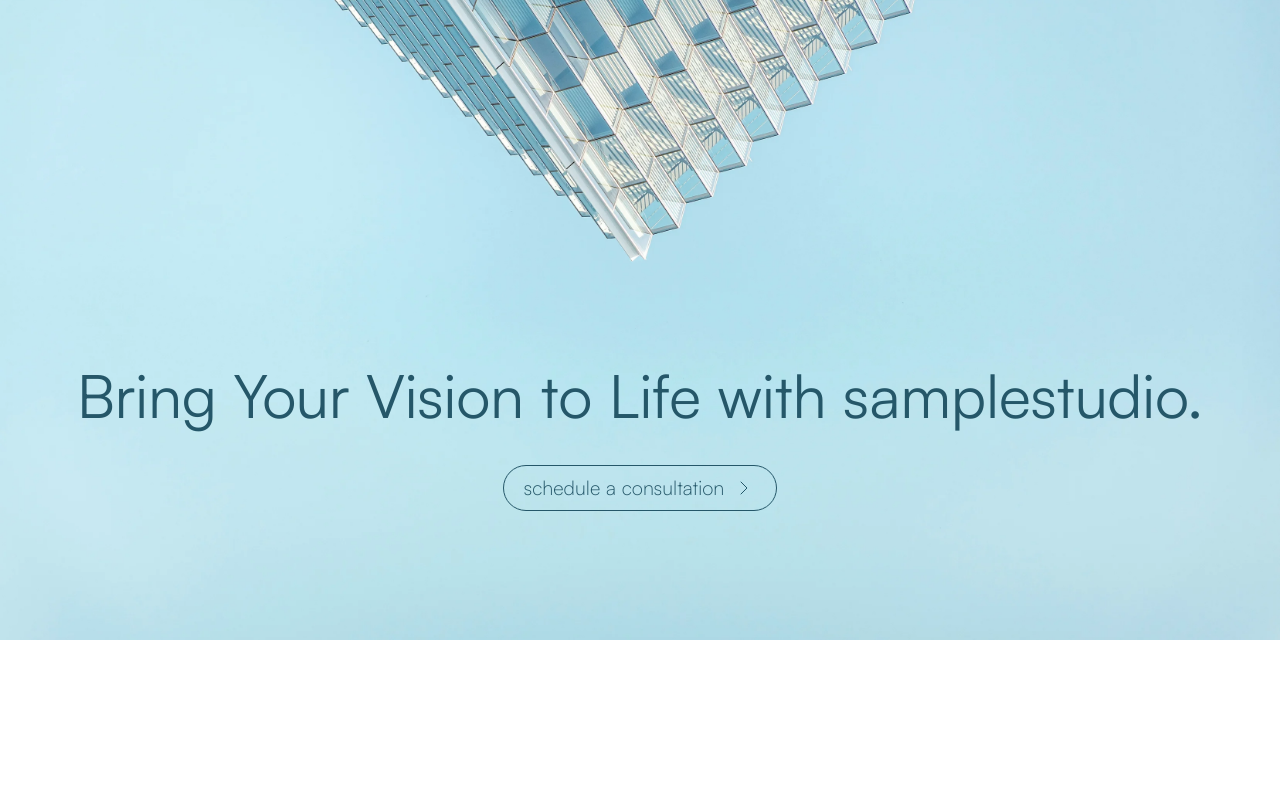
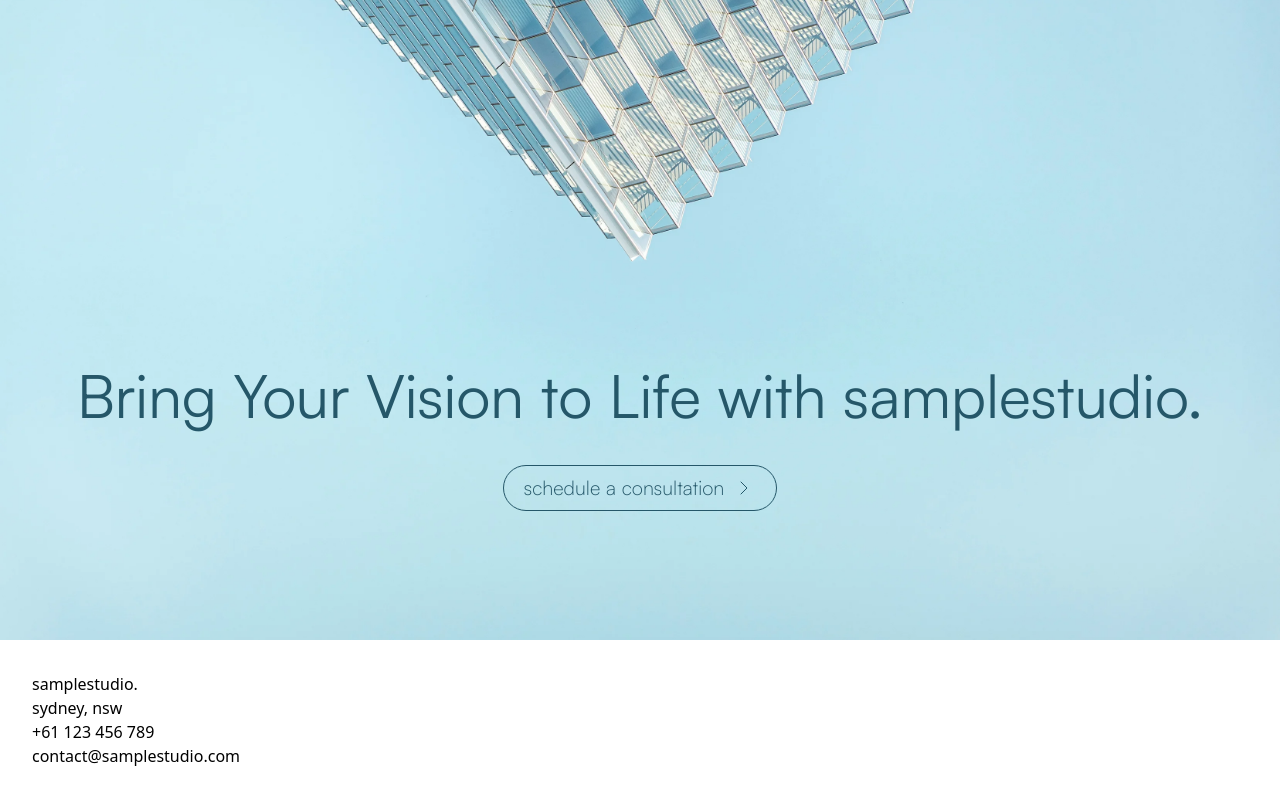
Before and after one commit to swayamsth/samplestudio, a React (Vite) app: page / in a window 1280 px wide. Shown: the part 6124-6924 px from the top of the page. Before the commit the page ends 6764 px from the top, so only its background shows below. Built offline with nearby package versions, Linux system fonts and the light colour scheme.

Commit message:
Footer Section

```diff
--- a/src/App.jsx
+++ b/src/App.jsx
@@ -5,6 +5,7 @@ import Hero from "./sections/Hero";
 import { useEffect } from "react";
 import WhyUs from "./sections/WhyUs";
 import Contact from "./sections/Contact";
+import Footer from "./sections/Footer";
 
 export default function App() {
   useEffect(() => {
@@ -25,6 +26,7 @@ export default function App() {
       <FeaturedProjects />
       <WhyUs />
       <Contact />
+      <Footer />
     </div>
   );
 }
--- a/src/constants/index.jsx
+++ b/src/constants/index.jsx
@@ -1,4 +1,4 @@
-import { button, image } from "framer-motion/client";
+import { button, image, title } from "framer-motion/client";
 
 export const hero = [
   {
@@ -127,3 +127,58 @@ export const contact = [
     },
   },
 ];
+
+export const footer = [
+  {
+    companyName: "samplestudio.",
+    location: "sydney, nsw",
+    tel: "+61 123 456 789",
+    email: "contact@samplestudio.com",
+  },
+  {
+    title: "quick links",
+    links: [
+      {
+        title: "about us",
+        href: "#about",
+      },
+      {
+        title: "projects",
+        href: "#projects",
+      },
+      {
+        title: "services",
+        href: "#why-us",
+      },
+      {
+        title: "contact",
+        href: "#contact",
+      },
+      {
+        title: "privacy policy",
+        href: "#",
+      },
+      {
+        title: "terms of use",
+        href: "#",
+      },
+    ],
+  },
+  {
+    title: "follow us",
+    links: [
+      {
+        title: "instagram",
+        href: "#",
+      },
+      {
+        title: "linkedin",
+        href: "#",
+      },
+      {
+        title: "twitter",
+        href: "#",
+      },
+    ],
+  },
+];
--- /dev/null
+++ b/src/sections/Footer.jsx
@@ -0,0 +1,24 @@
+import React from "react";
+import { footer } from "../constants";
+import { section } from "framer-motion/client";
+
+const Footer = () => {
+  const companyInfo = footer[0];
+  const quickLinks = footer[1];
+  const socials = footer[2];
+  return (
+    <footer className="relative p-8">
+      {/* Company Information */}
+      <div>
+        <h2 className="">{companyInfo.companyName}</h2>
+        <p>{companyInfo.location}</p>
+        <p>{companyInfo.tel}</p>
+        <a href={`mailto:${companyInfo.email}`}>{companyInfo.email}</a>
+      </div>
+
+      {/* Quick Links */}
+    </footer>
+  );
+};
+
+export default Footer;
```
